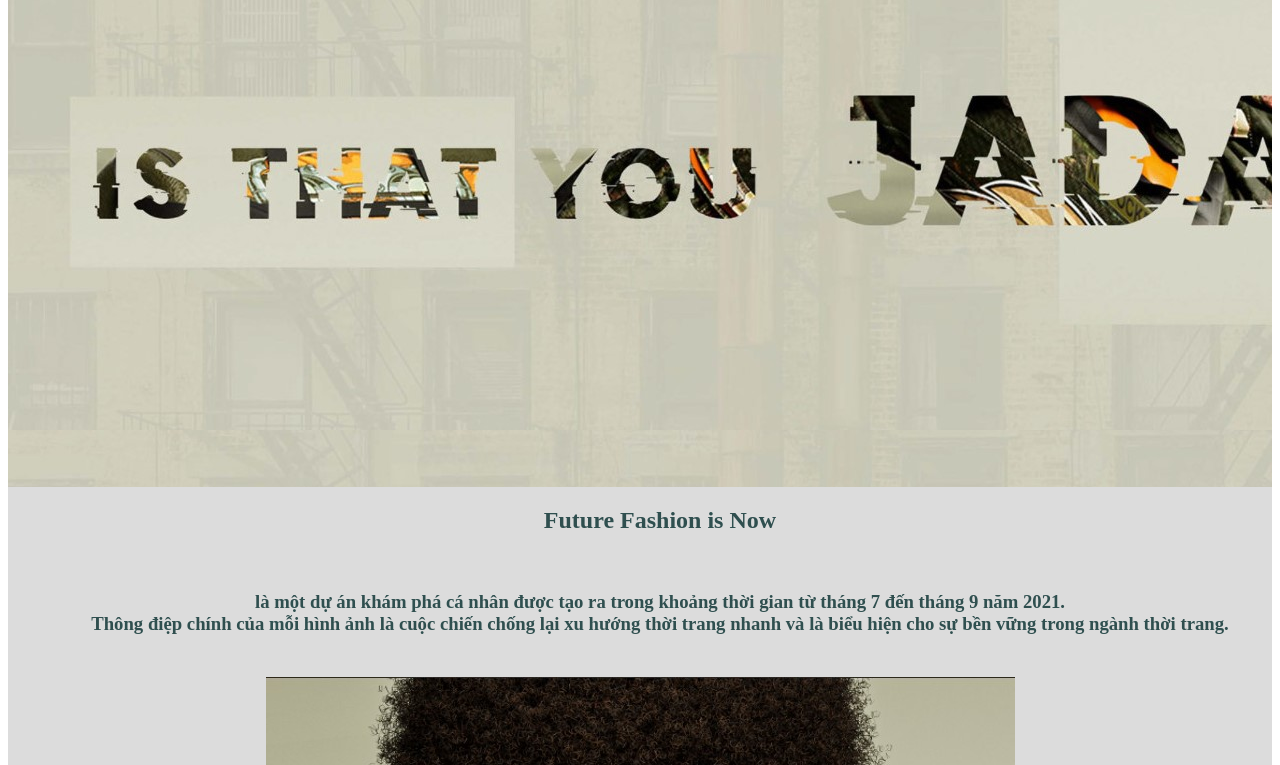
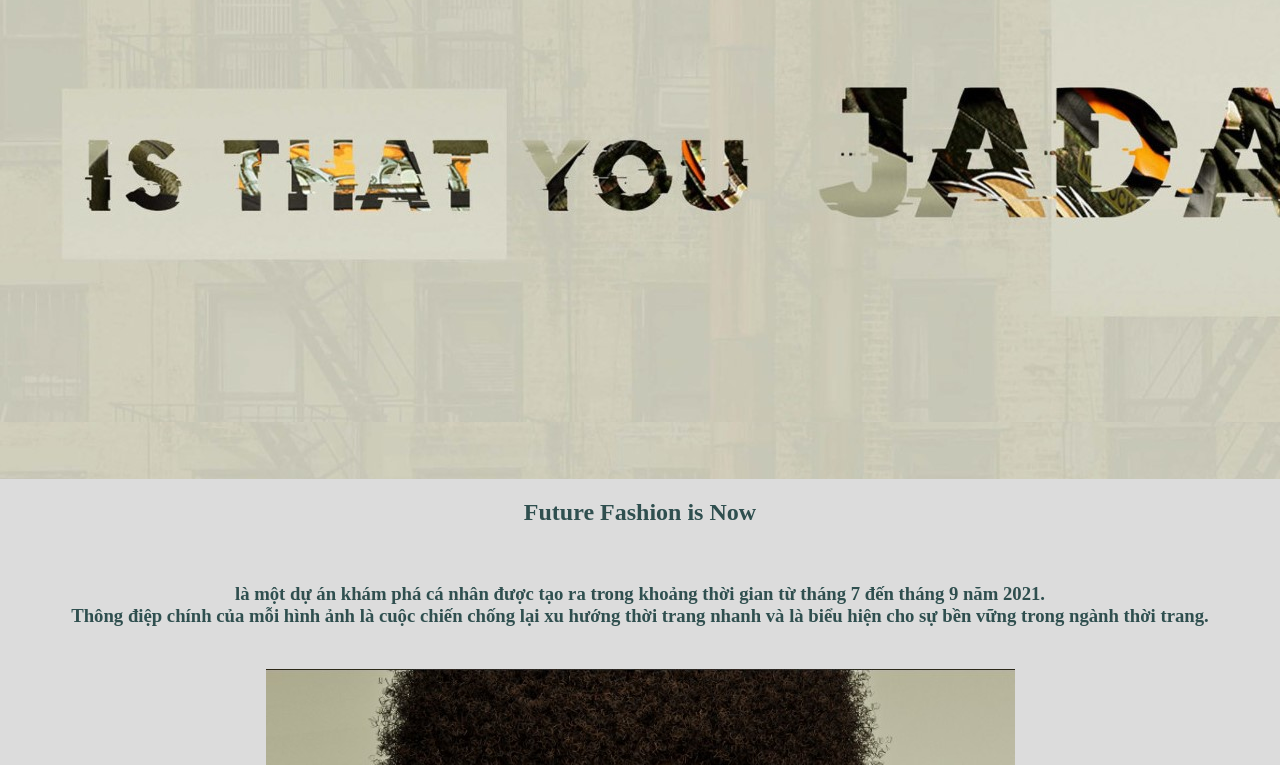
Before and after one commit to paulevinh/trysy, a plain HTML site: page index.html in a window 1280 px wide. Shown: the part 121-886 px from the top of the page. Drawn offline with Linux system fonts and the light colour scheme.

Commit message:
Add files via upload

```diff
--- a/css/main.css
+++ b/css/main.css
@@ -1,10 +1,14 @@
 @charset "utf-8";
 /* CSS Document */
-
+body
+{
+    padding:0;
+    margin:0;
+}
 .nen
 {
    width: 100%;
-   height: 6000px;
+   height: auto;
    background-color: bisque;
 
 }
@@ -19,7 +23,7 @@
 
 .logo
 {
-
+   width: 40%;
    float: left;
    color: dimgrey;
    padding: 15px 50px;
@@ -72,7 +76,7 @@
 
 .menu ul li ul li
 {
-  width: 90px;
+  width: 90%;
   background-color: gainsboro;
   color: dimgrey;
 }
@@ -92,11 +96,9 @@
 .collection
 {
   width: 100%;
-  height: 300px;
-  float:left;
   color:darkslategray;
   text-align: center;
-  margin: 0px 20px 30px 20px;
+  margin: 0px 20px 20px -0px;
 }
 
 .bgrhinha
```
